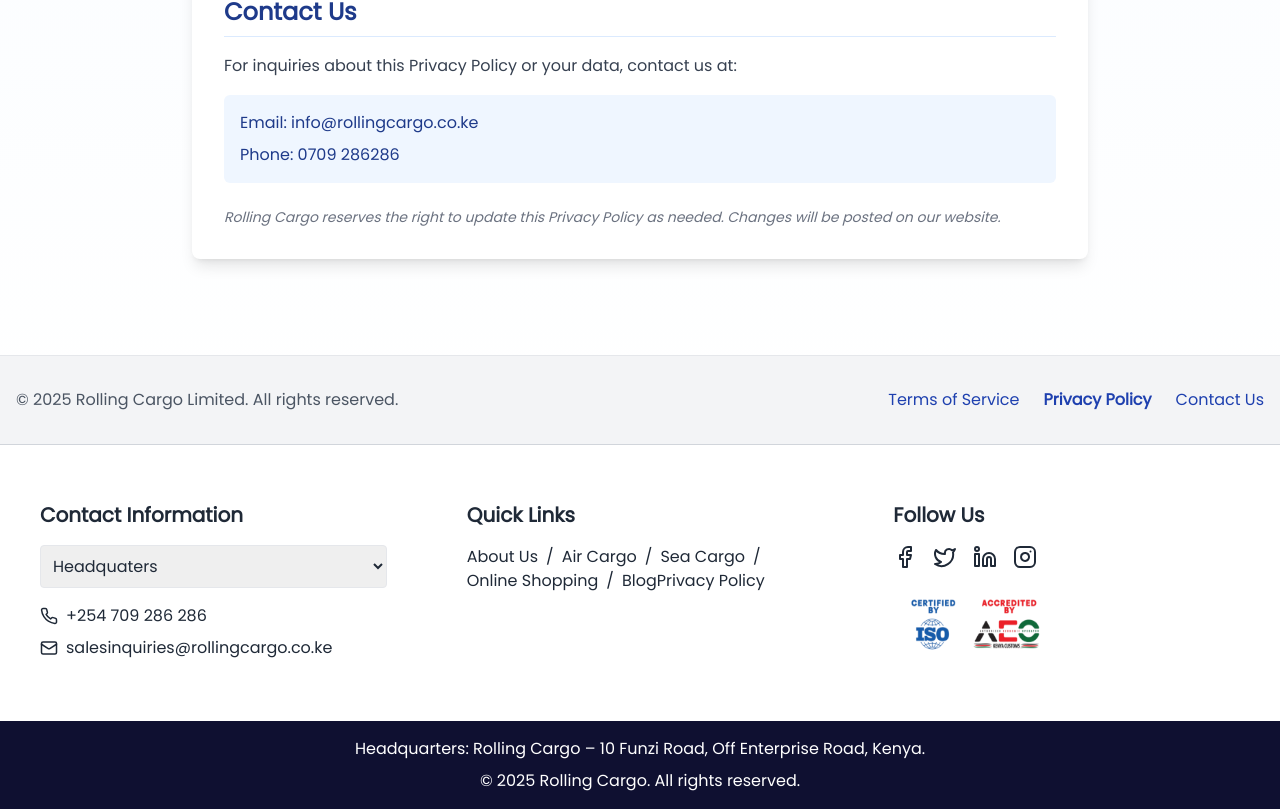
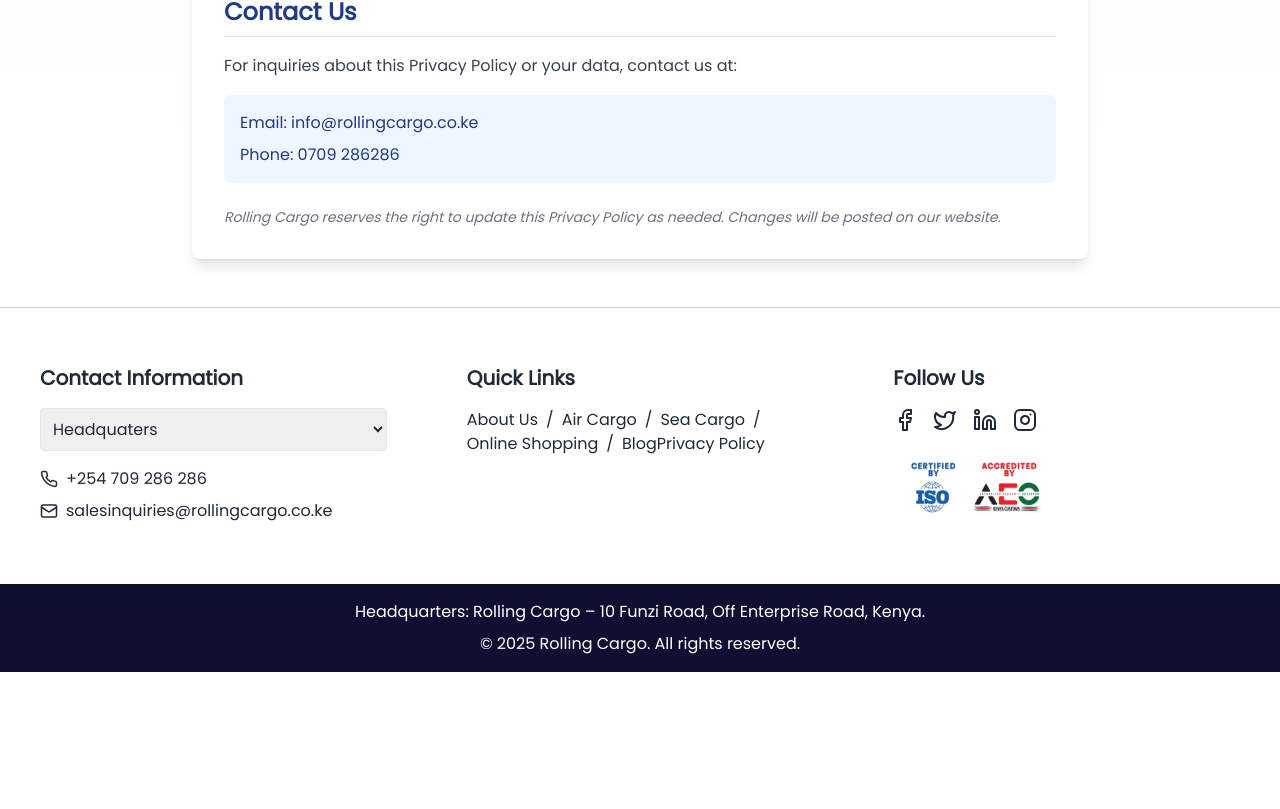
Before and after one commit to olingomaxwell1999/rolling-cargo, a Next.js app: page /privacy in a window 1280 px wide. Shown: the part 1633-2442 px from the top of the page. After the commit the page ends 2305 px from the top, so only its background shows below. Built offline with nearby package versions, Linux system fonts and the light colour scheme.

Commit message:
privacy policy update

```diff
--- a/src/app/privacy/page.tsx
+++ b/src/app/privacy/page.tsx
@@ -211,39 +211,6 @@
             </div>
           </motion.div>
         </main>
-
-        {/* Footer */}
-        <footer className="bg-gray-100 border-t border-gray-200 mt-12">
-          <div className="container mx-auto px-4 py-8">
-            <div className="flex flex-col md:flex-row justify-between items-center">
-              <div className="mb-4 md:mb-0">
-                <p className="text-gray-600">
-                  © 2025 Rolling Cargo Limited. All rights reserved.
-                </p>
-              </div>
-              <div className="flex space-x-6">
-                <a
-                  href="#"
-                  className="text-blue-800 hover:text-blue-600 transition-colors"
-                >
-                  Terms of Service
-                </a>
-                <a
-                  href="#"
-                  className="text-blue-800 hover:text-blue-600 transition-colors font-semibold"
-                >
-                  Privacy Policy
-                </a>
-                <a
-                  href="#"
-                  className="text-blue-800 hover:text-blue-600 transition-colors"
-                >
-                  Contact Us
-                </a>
-              </div>
-            </div>
-          </div>
-        </footer>
       </div>
     </>
   );
--- a/src/app/shared/Components/Footer/Footer.tsx
+++ b/src/app/shared/Components/Footer/Footer.tsx
@@ -117,7 +117,7 @@
                 { name: "Sea Cargo", url: "/sea-cargo" },
                 { name: "Online Shopping", url: "/online-shopping" },
                 { name: "Blog", url: "/blog" },
-                { name: "Privacy Policy", url: "/privacy" },
+                { name: " Privacy Policy", url: "/privacy" },
               ].map((link, index) => (
                 <React.Fragment key={link.name}>
                   <Link href={link.url} className="hover:text-gray-600">
```
